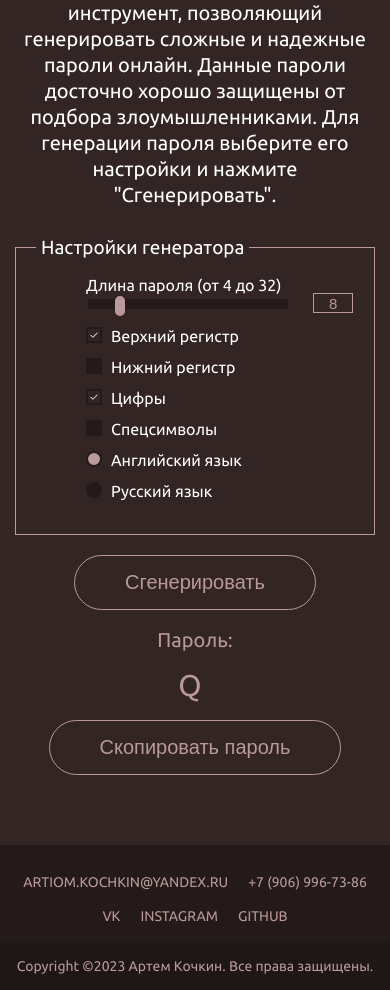
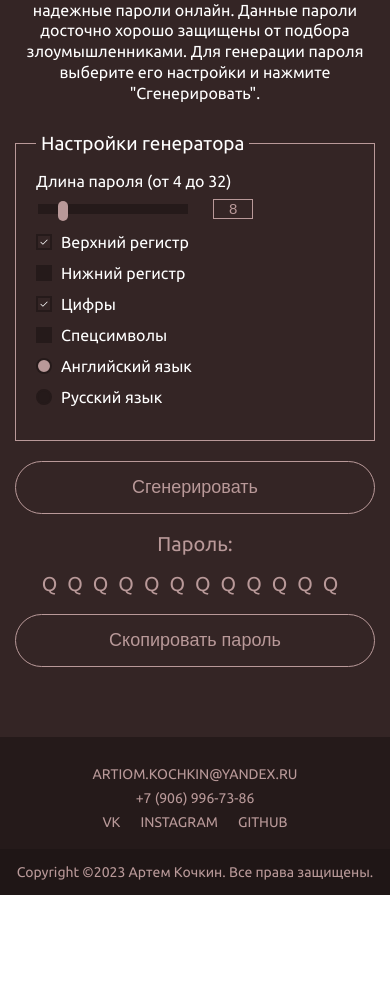
Before and after one commit to ArtiomKochkin/password-generator, a website: page src/index.html in a window 390 px wide. Shown: the part 264-1254 px from the top of the page. After the commit the page ends 1159 px from the top, so only its background shows below. Drawn offline with nearby package versions, Linux system fonts and the light colour scheme; files that its build step writes are made by us from their sources; files whose address does not match are found by name.

Commit message:
creating a mobile version

```diff
--- a/src/html/footer.html
+++ b/src/html/footer.html
@@ -1,7 +1,7 @@
 <footer class="footer">
     <div class="footer__contacts">
         <a href="mailto:artiom.kochkin@yandex.ru" class="footer__link">artiom.kochkin@yandex.ru</a>
-        <a href="tel:+79069967386" class="footer__link">+7 (906) 996-73-86</a>
+        <a href="tel:+79069967386" class="footer__link footer__link--tel">+7 (906) 996-73-86</a>
     </div>
     <div class="footer__social">
         <a href="https://vk.com/bastard300" target="_blank" class="footer__link">vk</a>
--- a/src/index.html
+++ b/src/index.html
@@ -19,8 +19,10 @@
                     <div class="form__items">
                         <div class="form__item">
                             <label class="form__label form__label--range">Длина пароля (от 4 до 32)</label>
-                            <input type="range" min="4" max="32" value="8" class="form__range">
-                            <input type="text" class="form__range-text" value="8" disabled>
+                            <div class="form__range-box">
+                                <input type="range" min="4" max="32" value="8" class="form__range">
+                                <input type="text" class="form__range-text" value="8" disabled>
+                            </div>
                         </div>
                         <div class="form__item">
                             <input type="checkbox" class="form__checkbox" checked id="upperCase">
@@ -54,6 +56,17 @@
                 <h2 class="result__title">Пароль: </h2>
                 <div class="result__characters">
                     <span class="result__char">Q</span>
+                    <span class="result__char">Q</span>
+                    <span class="result__char">Q</span>
+                    <span class="result__char">Q</span>
+                    <span class="result__char">Q</span>
+                    <span class="result__char">Q</span>
+                    <span class="result__char">Q</span>
+                    <span class="result__char">Q</span>
+                    <span class="result__char">Q</span>
+                    <span class="result__char">Q</span>
+                    <span class="result__char">Q</span>
+                    <span class="result__char">Q</span>
                 </div>
                 <button class="btn btn--copy" type="button">Скопировать пароль</button>
             </div>
--- a/src/scss/_vars.scss
+++ b/src/scss/_vars.scss
@@ -1,5 +1,5 @@
-$tablet: 991px;
-$mobile: 575px;
+$tablet: 768px;
+$mobile: 500px;
 
 $black: #212121;
 $white: #ffffff;
--- a/src/scss/blocks/btn.scss
+++ b/src/scss/blocks/btn.scss
@@ -16,4 +16,9 @@
         background: $gray;
         color: $dark;
     }
+
+    @include breakpoint($mobile) {
+        width: 100%;
+        font-size: 1.8rem;
+    }
 }
--- a/src/scss/blocks/footer.scss
+++ b/src/scss/blocks/footer.scss
@@ -14,6 +14,17 @@
 .footer__social {
     @include flex(center, center);
     margin-bottom: 2rem;
+}
+
+.footer__contacts {
+    @include breakpoint($mobile) {
+        flex-direction: column;
+        margin-bottom: 1rem;
+
+        .footer__link--tel {
+            margin-top: 1rem;
+        }
+    }
 }
 
 .footer__link {
--- a/src/scss/blocks/form.scss
+++ b/src/scss/blocks/form.scss
@@ -15,10 +15,26 @@
 
 .form__items {
     padding-left: 5rem;
+
+    @include breakpoint($mobile) {
+        padding-left: 0;
+    }
 }
 
 .form__item {
     margin-bottom: 1.5rem;
+    display: flex;
+    flex-direction: row;
+
+    &:first-child {
+        @include breakpoint($tablet) {
+            flex-direction: column;
+
+            .form__label {
+                margin-bottom: 1rem;
+            }
+        }
+    }
 }
 
 .form__label {
@@ -79,6 +95,10 @@ input[type=range] {
         position: relative;
         bottom: 3px;
     }
+
+    @include breakpoint($mobile) {
+        width: 15rem;
+    }
 }
 
 input[type=checkbox]:checked + .form__label::before {
--- a/src/scss/blocks/generator.scss
+++ b/src/scss/blocks/generator.scss
@@ -13,11 +13,23 @@
 .generator__title {
     font-size: 4.8rem;
     margin-bottom: 2rem;
+
+    @include breakpoint($mobile) {
+        font-size: 4rem;
+    }
 }
 
 .generator__desc {
     font-size: 2rem;
     line-height: 1.3;
+
+    @include breakpoint($tablet) {
+        font-size: 1.8rem;
+    }
+
+    @include breakpoint($tablet) {
+        font-size: 1.6rem;
+    }
 }
 
 .generator__form {
--- a/src/scss/blocks/result.scss
+++ b/src/scss/blocks/result.scss
@@ -22,4 +22,8 @@
     color: $gray;
     font-size: 3rem;
     margin-right: 1rem;
+
+    @include breakpoint($mobile) {
+        font-size: 2rem;
+    }
 }
```
Also changed, not shown: dist/css/style.min.css, dist/img/header/moon.svg (deleted), dist/img/header/sun.svg (deleted), dist/img/main/circle.svg (deleted), dist/index.html.
